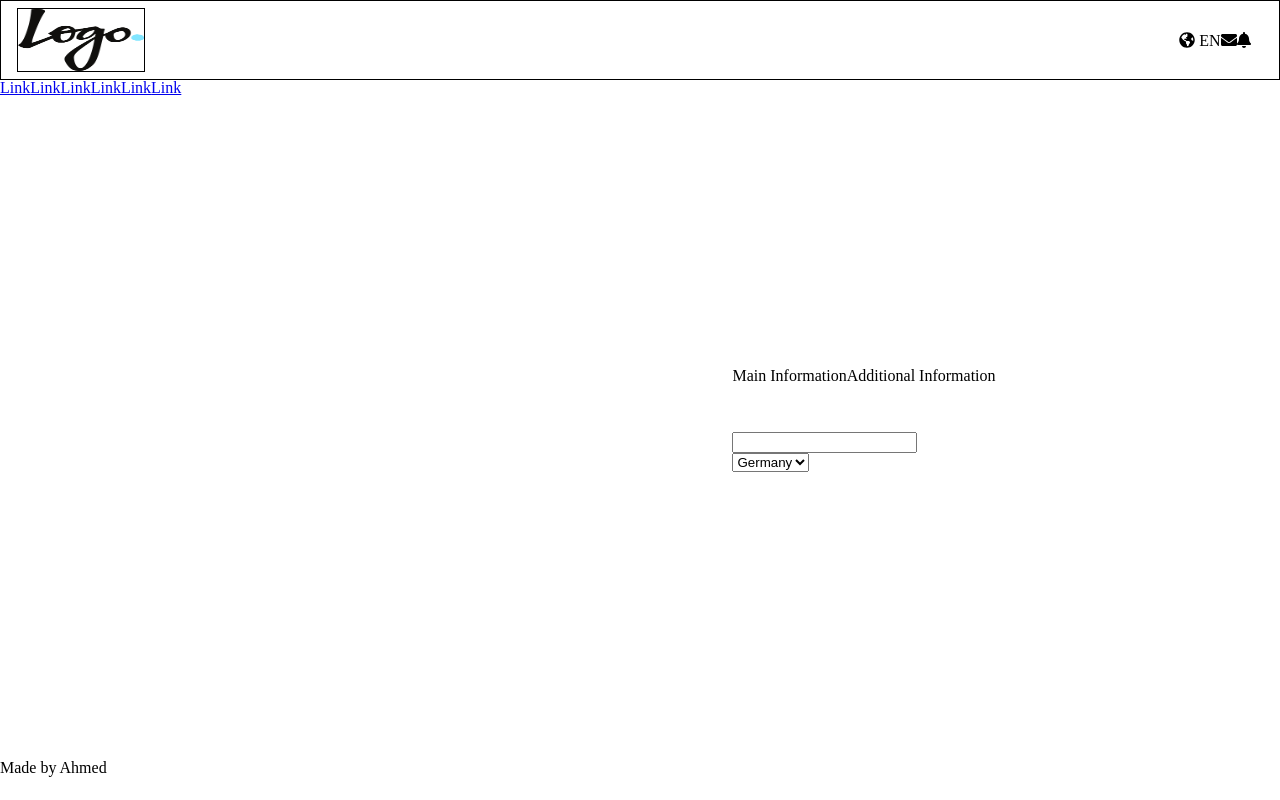
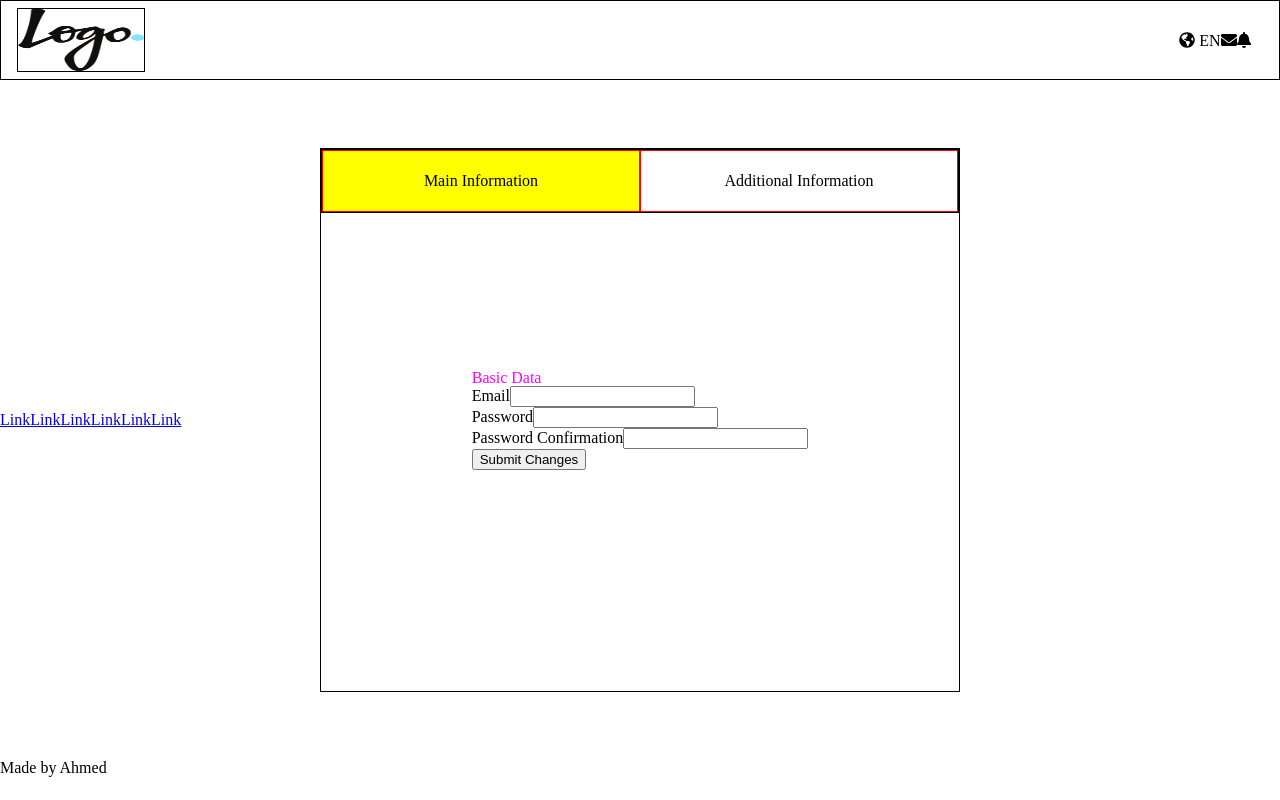
Before and after one commit to stratospherique/Dashboard, a React (Create React App) app: page / in a window 1280 px wide. Built offline with nearby package versions, Linux system fonts and the light colour scheme.

Commit message:
add tabs switching mechanism using useReducer

```diff
--- a/src/components/form-panel.js
+++ b/src/components/form-panel.js
@@ -1,28 +1,25 @@
-import React from 'react';
+import React, { useReducer } from 'react';
 import AjaxCalls from '../fakeApi/calls';
 import { TabsContainer } from './styled/containers';
-import { Tabs, TabSwitcher } from './styled/styledParts';
+import FormTab from './formTab';
+import { TabSwitcher } from './styled/styledParts';
+import { selectedTabReducer, SWITCH_TABS } from './reducers/tab-reducer';
 
 export default () => {
+  const [selectedTab, dispatch] = useReducer(selectedTabReducer, 0)
+  const handleClick = (index) => {
+    dispatch({
+      type: SWITCH_TABS,
+      index
+    })
+  }
   return (
     <TabsContainer>
       <TabSwitcher>
-        <span>Main Information</span>
-        <span>Additional Information</span>
+        <span onClick={handleClick.bind(this, 0)} style={selectedTab == 0 ? { backgroundColor: 'yellow' } : null}>Main Information</span>
+        <span onClick={handleClick.bind(this, 1)} style={selectedTab == 1 ? { backgroundColor: 'yellow' } : null}>Additional Information</span>
       </TabSwitcher>
-      <Tabs>
-        <form method="post" name="basic-data">
-          <input type="email" />
-        </form>
-      </Tabs>
-      <Tabs>
-        <form method="post" name="Address">
-          <select name="Address[country]" id="country">
-            <option value="Germany">Germany</option>
-            <option value="France">France</option>
-          </select>
-        </form>
-      </Tabs>
+      <FormTab selectedTab={selectedTab} />
     </TabsContainer>
   )
 }
--- /dev/null
+++ b/src/components/formTab.js
@@ -0,0 +1,69 @@
+import React from 'react';
+import { Tabs } from './styled/styledParts';
+
+export default ({ selectedTab }) => {
+  let tab;
+  if (selectedTab) {
+    tab = <Tabs>
+      <h1> Address Information</h1>
+      <form method="post" name="Address">
+        <ul>
+          <li>
+            <label htmlFor="first-name">First Name</label>
+            <input type="text" name="first-name" id="first-name" />
+          </li>
+          <li>
+            <label htmlFor="last-name">Last Name</label>
+            <input type="text" name="last-name" id="last-name" />
+          </li>
+          <li>
+            <label htmlFor="country">Country</label>
+            <select name="Address[country]" id="country">
+              <option value="Germany">Germany</option>
+              <option value="France">France</option>
+            </select>
+          </li>
+          <li>
+            <label htmlFor="address">Current Address</label>
+            <textarea name="address" id="address" cols="30" rows="5"></textarea>
+          </li>
+          <li>
+            <button type="submit">
+              Submit Changes
+                </button>
+          </li>
+        </ul>
+      </form>
+    </Tabs>
+  } else {
+    tab = <Tabs>
+      <h1>Basic Data</h1>
+      <form method="post" name="basic-data">
+        <ul>
+          <li>
+            <label htmlFor="mail">Email</label>
+            <input type="email" name="mail" id="mail" />
+          </li>
+          <li>
+            <label htmlFor="password">Password</label>
+            <input type="password" name="password" id="password" />
+          </li>
+          <li>
+            <label htmlFor="password-r">Password Confirmation</label>
+            <input type="password" name="password-repeat" id="password-r" />
+          </li>
+          <li>
+            <button type="submit">
+              Submit Changes
+                </button>
+          </li>
+        </ul>
+      </form>
+    </Tabs>
+  }
+  return (
+    <>
+      {tab}
+    </>
+  )
+}
--- /dev/null
+++ b/src/components/reducers/tab-reducer.js
@@ -0,0 +1,13 @@
+const SWITCH_TABS = 'SWITCH_TABS';
+
+const selectedTabReducer = (state = 0, action) => {
+  switch (action.type) {
+    case SWITCH_TABS:
+      if (action.index === state) return state
+      return action.index;
+    default:
+      return state
+  }
+}
+
+export { selectedTabReducer, SWITCH_TABS }
--- a/src/components/styled/containers.js
+++ b/src/components/styled/containers.js
@@ -13,18 +13,26 @@ const MainContainer = styled.div`
 
 const MainContent = styled.main`
   grid-area: main;
-  display: grid;
-  grid-template-areas: "left" "right";
-  grid-template-columns: 35% 1fr;
-  grid-template-rows: 1fr;
+  display: flex;
+  align-items: center;
   height: 100%;
 
   aside {
-    grid-area: left;
+    width: 25%;
   }
 
-  `;
+`;
 
+const TabsContainer = styled.section`
+  width: 50%;
+  height: 80%;
+  border: 1px solid;
+  position: relative;
+  display: flex;
+  align-items: center;
+  flex-direction: column;
+  justify-content: center;
+`;
 
 const FooterContent = styled.footer`
   grid-area: footer;
@@ -43,9 +51,5 @@ const HeaderContent = styled.header`
   }
 `;
 
-const TabsContainer = styled.section`
-  display: grid;
-  place-content: center;
-`;
 
 export { MainContainer, MainContent, FooterContent, HeaderContent, TabsContainer };
--- a/src/components/styled/styledParts.js
+++ b/src/components/styled/styledParts.js
@@ -44,6 +44,19 @@ const Tabs = styled.article`
 const TabSwitcher = styled.div`
   height: 4rem;
   width: 100%;
+  border: 1px solid;
+  position: absolute;
+  top: 0;
+  display: flex;
+  align-items: center;
+
+  & > span {
+    width: 50%;
+    height: 100%;
+    display: grid;
+    place-content: center;
+    border: 1px solid red;
+  }
 `;
 
 export { Logo, RightNav, Tabs, TabSwitcher };
```
